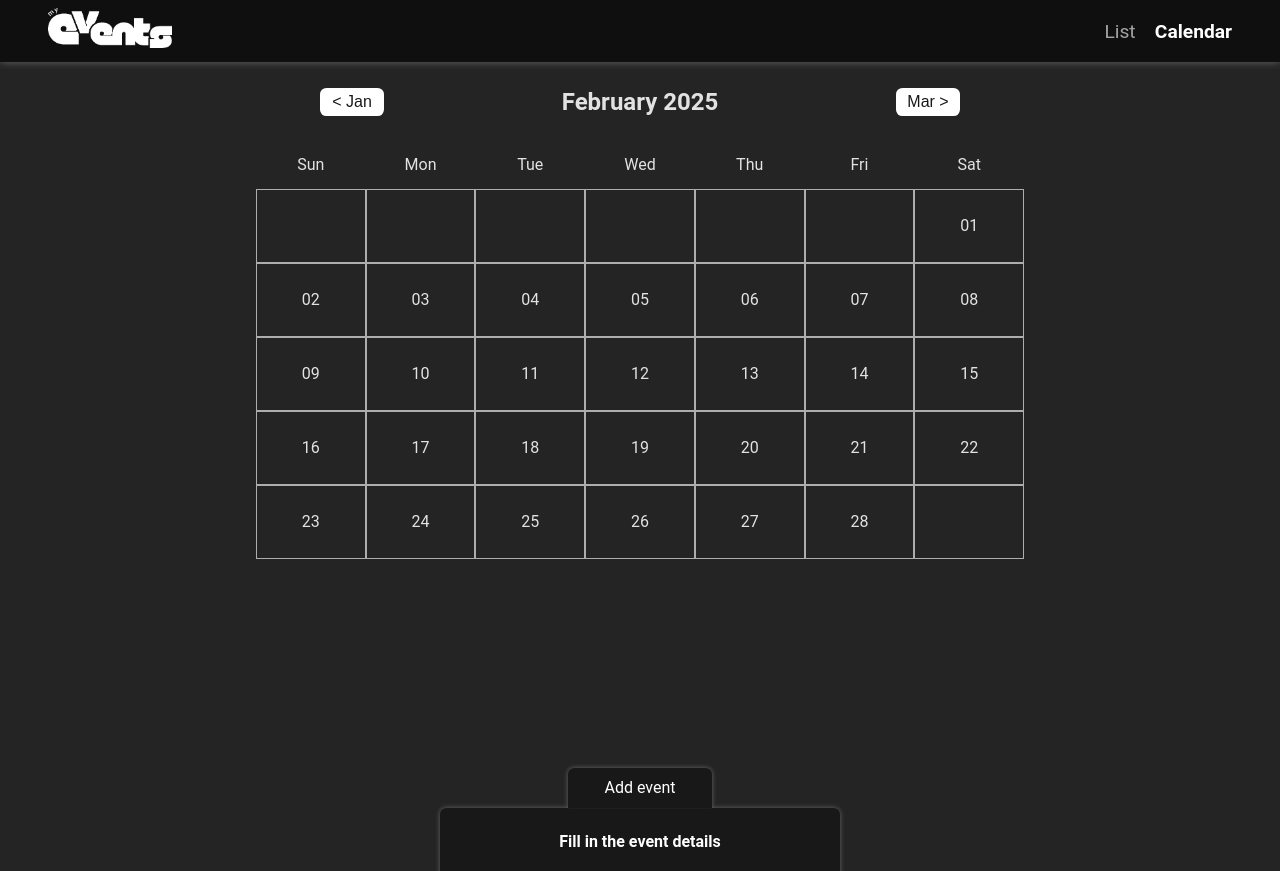
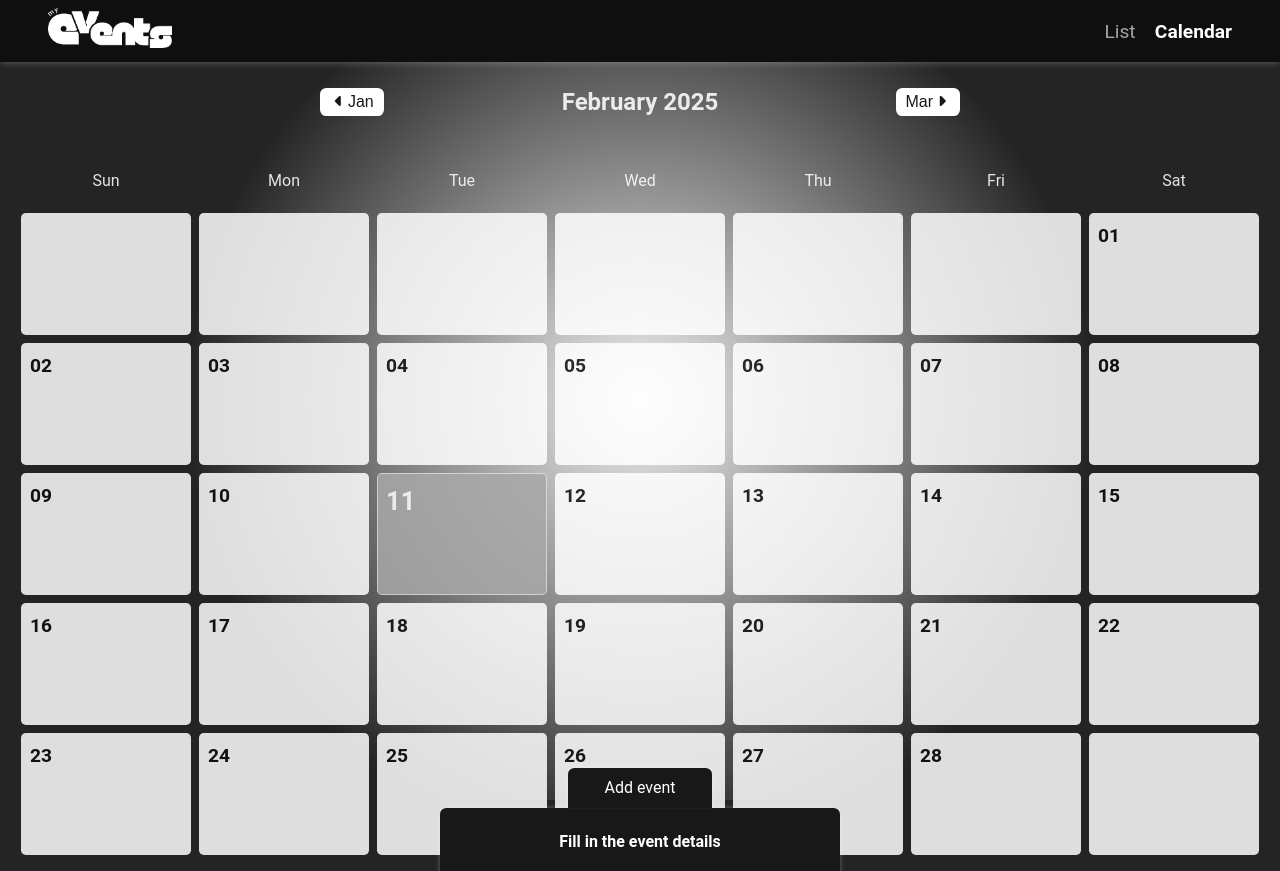
Before and after one commit to stelios996/my-events, a React (Vite) app in the folder frontend/: page /calendar in a window 1280 px wide. Before the commit the page ends 800 px from the top, so only its background shows below. Built offline with nearby package versions, Linux system fonts and the light colour scheme; no server answers.

Commit message:
style calendar component

```diff
--- a/frontend/src/components/Calendar/Calendar.jsx
+++ b/frontend/src/components/Calendar/Calendar.jsx
@@ -1,11 +1,13 @@
 import React, {useMemo, useState} from 'react';
 import styles from './Calendar.module.css';
 import { addMonths, eachDayOfInterval, endOfMonth, endOfWeek, format, getDay, startOfMonth, startOfWeek, subMonths} from 'date-fns';
+import {FontAwesomeIcon} from "@fortawesome/react-fontawesome";
+import {faCaretLeft, faCaretRight} from "@fortawesome/free-solid-svg-icons";
 
 const Calendar = () => {
   const [currentDate, setCurrentDate] = useState(new Date());
 
-  const dayNames = useMemo(() =>{
+  const dayNames = useMemo(() => {
     const weekStart = startOfWeek(new Date(), { weekStartsOn: 0 });
     const weekEnd = endOfWeek(new Date(), { weekStartsOn: 0 });
     const week = eachDayOfInterval({start: weekStart, end: weekEnd});
@@ -13,34 +15,50 @@ const Calendar = () => {
     return week.map(day=>format(day, 'iii'));
   }, []);
 
+  const month = useMemo(() => {
     const start = startOfMonth(currentDate);
     const end = endOfMonth(currentDate);
     const days = eachDayOfInterval({start, end});
 
-  const month = [
+    return [
       ...new Array(getDay(start)).fill(null),
       ...days,
       ...new Array(6 - getDay(end)).fill(null)
     ];
+  }, [currentDate]);
 
   return (
+    <>
+      <div className={styles.backgroundCalendar}></div>
       <div className={styles.calendarContainer}>
+
         <div className={styles.calendarTopContainer}>
-        <button className={styles.navButton} onClick={() => setCurrentDate(subMonths(currentDate, 1))}>{`< ${format(subMonths(currentDate, 1), "MMM")}`}</button>
+          <button className={styles.navButton} onClick={() => setCurrentDate(subMonths(currentDate, 1))}>
+            <FontAwesomeIcon icon={faCaretLeft} />
+            {`${format(subMonths(currentDate, 1), "MMM")}`}
+          </button>
           <h2>{format(currentDate, "MMMM yyyy")}</h2>
-        <button className={styles.navButton} onClick={() => setCurrentDate(addMonths(currentDate, 1))}>{`${format(addMonths(currentDate, 1), "MMM")} >`}</button>
+          <button className={styles.navButton} onClick={() => setCurrentDate(addMonths(currentDate, 1))}>
+            {`${format(addMonths(currentDate, 1), "MMM")}`}
+            <FontAwesomeIcon icon={faCaretRight} />
+          </button>
         </div>
 
-      <div className={styles.calendarGrid}>
+        <ul className={styles.calendarGrid}>
           {dayNames.map(weekday => {
-          return <div key={weekday} className={styles.weekday}>{weekday}</div>;
+            return <li key={weekday} className={styles.weekday}>{weekday}</li>;
           })}
-        {month.map( (day, index) => {
-          return day ? <div key={day} className={styles.day}>{format(day, 'dd')}</div> : <div key={index} className={styles.day}></div>;
+          {month.map((day, index) => {
+            const isToday = day && format(day, 'MM-dd-yyyy') === format(new Date(), 'MM-dd-yyyy');
+
+            return <li key={day?.toISOString() ?? index} className={`${styles.day} ${isToday ? styles.today : ''}`}>
+                      {day ? format(day, 'dd') : ''}
+                  </li>;
           })}
-      </div>
+        </ul>
 
       </div>
+    </>
   );
 }
 
--- a/frontend/src/components/Calendar/Calendar.module.css
+++ b/frontend/src/components/Calendar/Calendar.module.css
@@ -1,3 +1,17 @@
+.backgroundCalendar{
+    background: radial-gradient(
+        circle,
+        #f0f0f0 0%,
+        #242424 60%
+    );
+    width: 100vw;
+    height: 100vh;
+    position: fixed;
+    top: 0;
+    left: 0;
+    z-index: -1;
+}
+
 .calendarContainer{
     width: 100vw;
     display: flex;
@@ -28,13 +42,17 @@
         background-color: #ffffff9f;
         color: #fff;
     }
+
+    svg{
+        padding: 0 0.3rem;
+    }
 }
 
 .calendarGrid {
-    width: 60vw;
     display: grid;
     grid-template-columns: repeat(7, 1fr); /* 7 columns, one for each day */
-    grid-gap: 0;
+    grid-gap: 0.5rem;
+    padding: 0;
 }
 
 .weekday{
@@ -48,8 +66,23 @@
 .day {
     display: flex;
     flex-direction: column;
-    justify-content: center;
-    align-items: center;
+    justify-content: flex-start;
+    align-items: flex-start;
     border: 1px solid #ffffff9f;
-    padding: 1.5rem 0;
+    border-radius: 0.3rem;
+    padding: 0.5rem 0 0 0.5rem;
+    width: 10rem;
+    height: 7rem;
+    background-color: #ffffff;
+    opacity: 0.85;
+    font-size: 1.2rem;
+    font-weight: bold;
+    color: #0f0f0f;
 }
+
+.today{
+    color: #ffffff;
+    border: 1px solid #ffffff9f;
+    background-color: #a9a9a9;
+    font-size: 1.6rem;
+}
```
Lines whose indentation alone changed are shown as unchanged.
